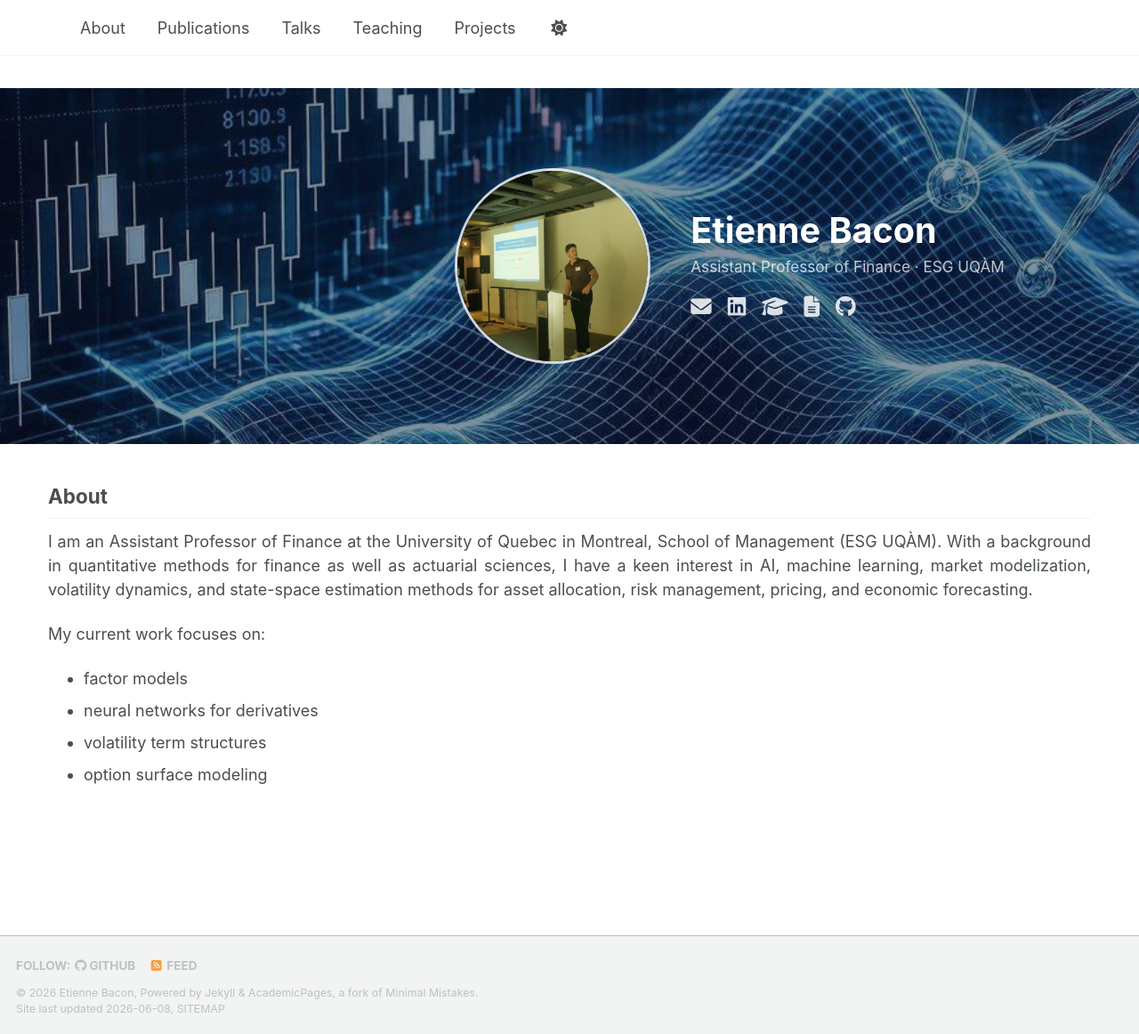
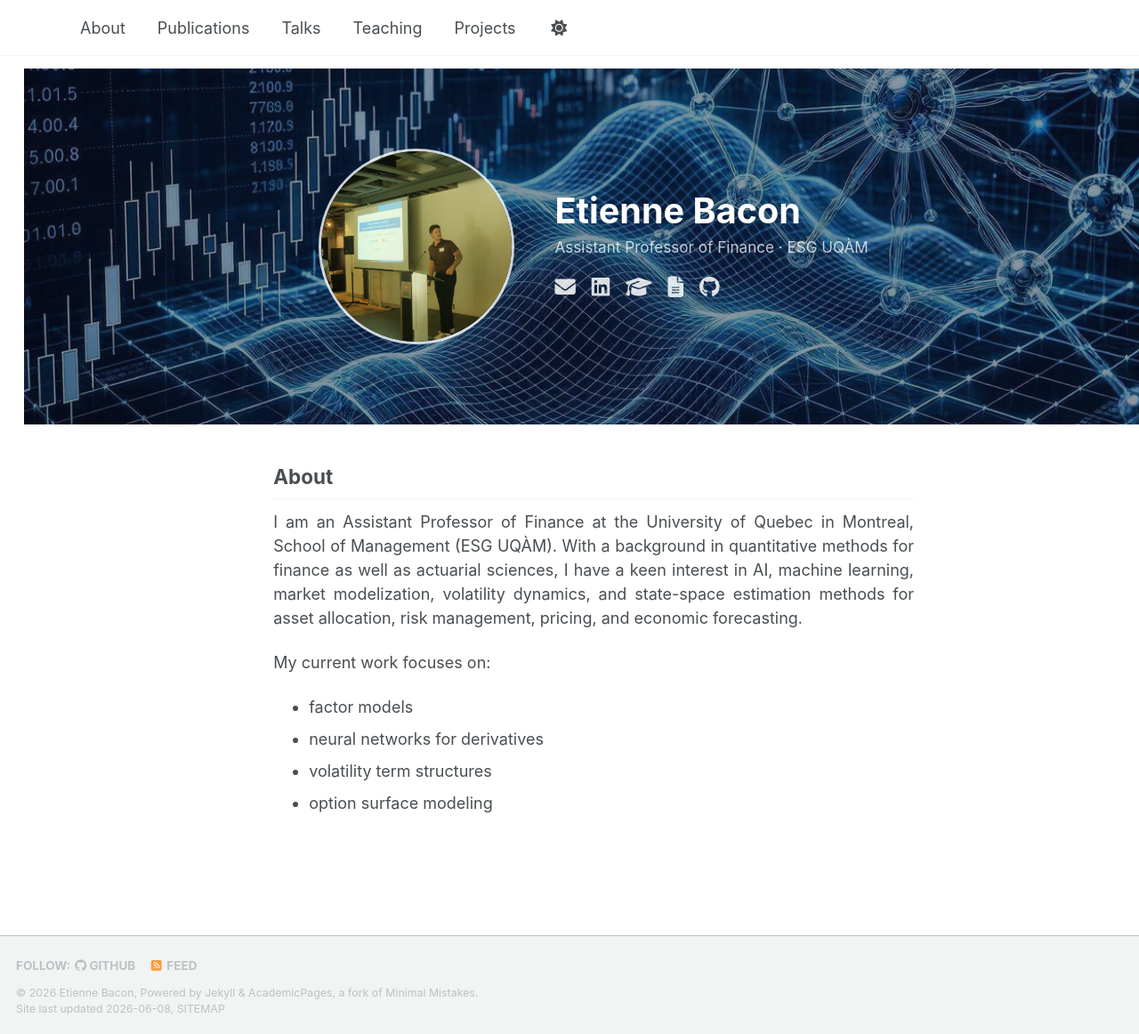
Before and after one commit to EtienneBacon/EtienneBacon.github.io, a Jekyll site: the page built from _pages/about.md, in a window 1280 px wide and 1162 px high. Shown: the whole window at 89% size. Built offline with Jekyll 4.4.1, drawn with Linux system fonts in a browser that asks for light colours; a script bundle is joined from its source files by our own code; library files that are not in the unit come from our copies.

Commit message:
Update main.scss

```diff
--- a/assets/css/main.scss
+++ b/assets/css/main.scss
@@ -44,60 +44,33 @@ html, body {
   margin-bottom: 0 !important;
 }
 #main {
-  width: 100% !important;
-  max-width: 100% !important;
+  padding-top: 0 !important;
+  margin-top: 0 !important;
   padding-left: 0 !important;
   padding-right: 0 !important;
-  margin-left: 0 !important;
-  margin-right: 0 !important;
 }
 .page {
   padding-top: 0 !important;
-  width: 100% !important;
-  max-width: 100% !important;
-  padding-right: 0 !important;
-  float: none !important;
-}
-article.page {
-  width: 100% !important;
-  max-width: 100% !important;
-  margin-left: 0 !important;
-  margin-right: 0 !important;
-  padding-left: 0 !important;
-  padding-right: 0 !important;
-  float: none !important;
 }
 .page__inner-wrap {
   margin-top: 0 !important;
   overflow: visible !important;
 }
-div.page__inner-wrap {
-  width: 100% !important;
-  max-width: 100% !important;
-  margin-left: 0 !important;
-  margin-right: 0 !important;
-  padding-left: 0 !important;
-  padding-right: 0 !important;
-  float: none !important;
-}
 .initial-content {
   margin-top: 0 !important;
-  overflow: visible !important;
 }
 
 /* ── Hero banner ── */
 .hero-banner {
   position: relative;
-  width: calc(100% + 40rem);
-  max-width: none;
+  width: 100vw;
   height: 400px;
   display: flex;
   align-items: center;
   justify-content: center;
   padding: 0;
   margin-top: -2em;
-  margin-left: -10rem;
-  margin-right: -30rem;
+  margin-left: calc(-50vw + 50%);
   background-image: url('/images/hero-bg.jpg');
   background-size: cover;
   background-position: center;
@@ -152,22 +125,9 @@ div.page__inner-wrap {
 }
 
 /* ── Content layout ── */
-.page__hero,
-.hero-banner {
-  max-width: none !important;
-}
-
 .page__content {
-  max-width: 1300px !important;
-  margin: 2rem auto !important;
-  padding: 0 3rem !important;
+  max-width: 1100px;
+  margin: 2rem auto;
+  padding: 0 2rem;
   text-align: justify;
 }
-
-.page__content p,
-.page__content ul,
-.page__content h1,
-.page__content h2,
-.page__content h3 {
-  max-width: none !important;
-}
```
